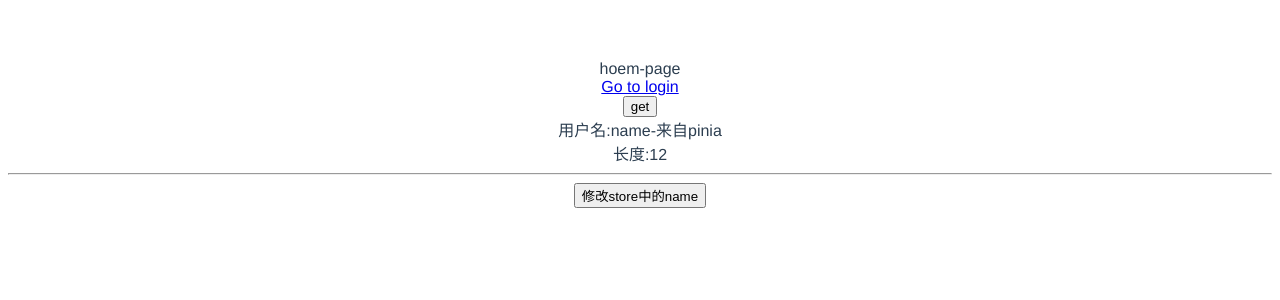
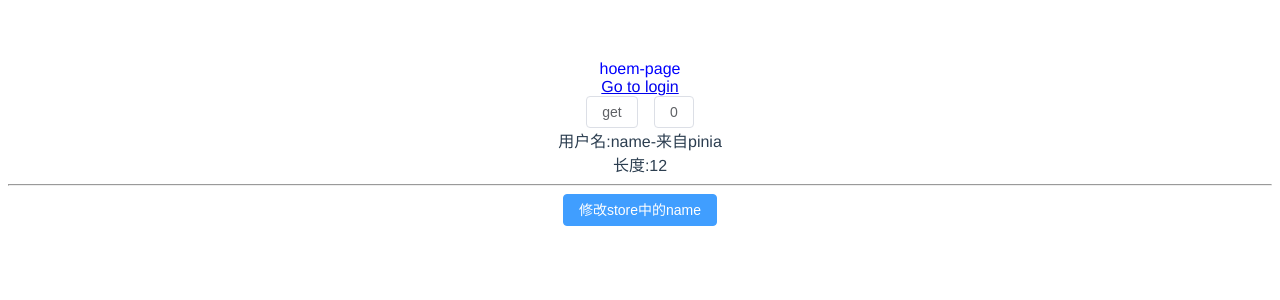
Before and after one commit to ewrfli/v3-test, a Vue app: page / in a window 1280 px wide. Shown: the top 300 px of the page. Built offline with nearby package versions, Linux system fonts and the light colour scheme.

Commit message:
add element-plus

```diff
--- /dev/null
+++ b/auto-imports.d.ts
@@ -0,0 +1,6 @@
+// Generated by 'unplugin-auto-import'
+// We suggest you to commit this file into source control
+declare global {
+
+}
+export {}
--- a/package.json
+++ b/package.json
@@ -8,6 +8,7 @@
   },
   "dependencies": {
     "axios": "^0.24.0",
+    "element-plus": "^1.3.0-beta.5",
     "nprogress": "^0.2.0",
     "pinia": "^2.0.0-rc.10",
     "vue": "^3.2.25",
@@ -20,6 +21,8 @@
     "dart-sass": "^1.25.0",
     "sass": "^1.48.0",
     "typescript": "^4.4.4",
+    "unplugin-auto-import": "^0.5.10",
+    "unplugin-vue-components": "^0.17.11",
     "vite": "^2.7.2",
     "vite-plugin-compression": "^0.4.0",
     "vue-tsc": "^0.29.8"
--- a/src/main.ts
+++ b/src/main.ts
@@ -2,11 +2,14 @@ import { createApp } from 'vue'
 import App from './App.vue'
 import router from './router/router'
 import { createPinia } from "pinia"
+import ElementPlus from 'element-plus'
+import 'element-plus/dist/index.css'
 
 const app = createApp(App)
-
+app.use(ElementPlus)
 app.use(router)
 //创建根存储库并将其传递给应用程序
 app.use(createPinia())
 
+
 app.mount('#app')
--- a/src/pages/home/Home.vue
+++ b/src/pages/home/Home.vue
@@ -1,6 +1,9 @@
 <script setup lang="ts">
+import { ref } from 'vue'
 import HelloWorld from '../home/Home.vue'
 import { useMainStore } from "@/store/mian"
+import { ElButton } from 'element-plus'
+const count = ref(0)
 const mainStore = useMainStore()
 const updateName = ()=>{
   // $patch 修改 store 中的数据
@@ -12,17 +15,19 @@ console.log(import.meta.env.VITE_APP_WEB_URL)
 </script>
 
 <template>
-    <div>hoem-page</div>
+    <div class="test">hoem-page</div>
     <router-link to="/login">Go to login</router-link>
     <div>
-        <button>get</button>
+        <el-button>get</el-button> <el-button @click="count++">{{ count }}</el-button>
     </div>
     <div>用户名:{{ mainStore.name }}<br />长度:{{ mainStore.nameLength }}</div>
   <hr/>
-  <button @click="updateName">修改store中的name</button>
+  <el-button type="primary" @click="updateName">修改store中的name</el-button>
     <!-- <HelloWorld msg="Hello Vue 3 + TypeScript + Vite" /> -->
 </template>
 
-<style>
-
+<style lang="scss">
+.test {
+  color: $test-color;
+}
 </style>
--- a/tsconfig.json
+++ b/tsconfig.json
@@ -12,7 +12,8 @@
     "baseUrl": ".",
     "paths": {
       "@/*":["src/*"]
-    }
+    },
+    "types": ["element-plus/global"]
   },
   "include": ["src/**/*.ts", "src/**/*.d.ts", "src/**/*.tsx", "src/**/*.vue"]
 }
--- a/vite.config.ts
+++ b/vite.config.ts
@@ -2,10 +2,13 @@ import { defineConfig } from 'vite'
 import vue from '@vitejs/plugin-vue'
 import path from 'path'
 import viteCompression from 'vite-plugin-compression'
+import AutoImport from 'unplugin-auto-import/vite'
+import Components from 'unplugin-vue-components/vite'
+import { ElementPlusResolver } from 'unplugin-vue-components/resolvers'
 //@ts-ignore
 // https://vitejs.dev/config/
 export default defineConfig({
-  base: './build', //打包路径
+  base: './', //打包路径
   plugins: [
     vue(),
     // gzip压缩 生产环境生成 .gz 文件
@@ -15,6 +18,13 @@ export default defineConfig({
       threshold: 10240,
       algorithm: 'gzip',
       ext: '.gz',
+    }),
+    //自动导入Element
+    AutoImport({
+      resolvers: [ElementPlusResolver()],
+    }),
+    Components({
+      resolvers: [ElementPlusResolver()],
     }),
   ],
   //启动服务配置
```
Also changed, not shown: 2 other files (tests, documents, lock files or other folders).
